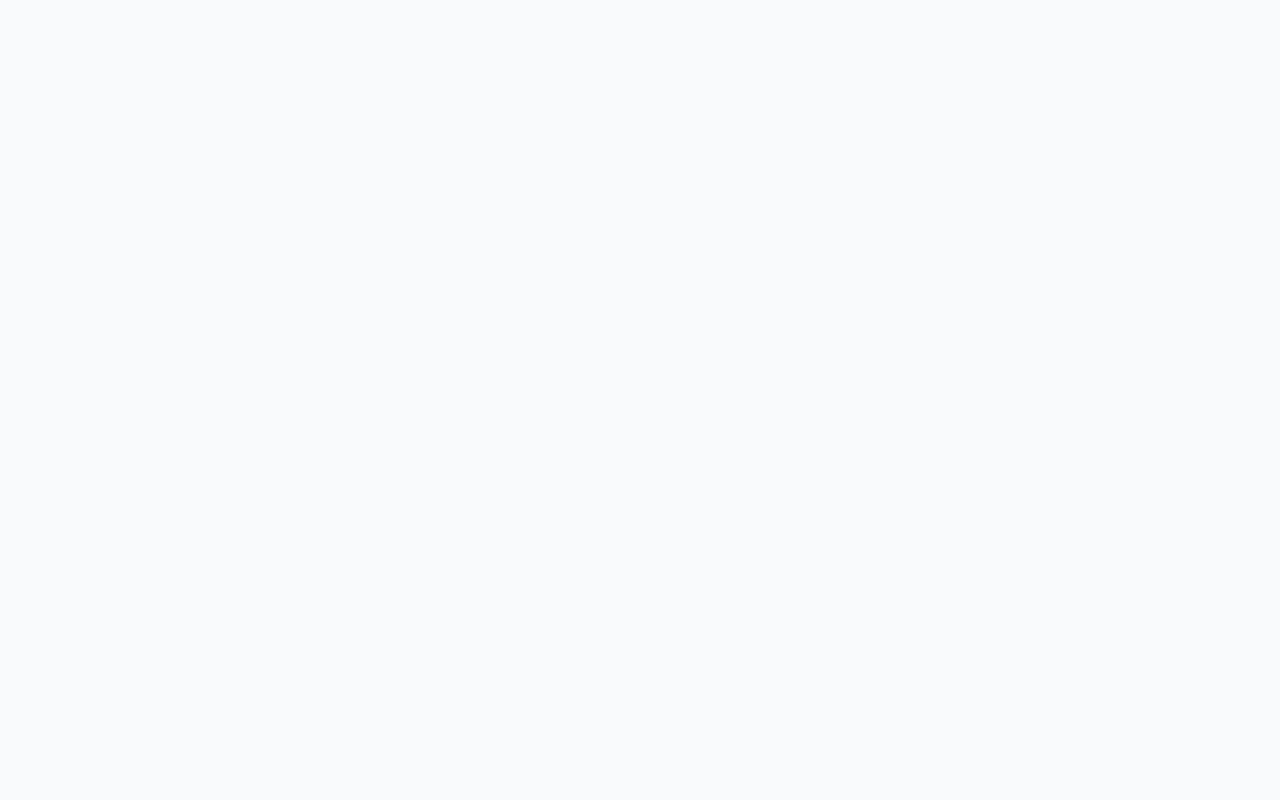
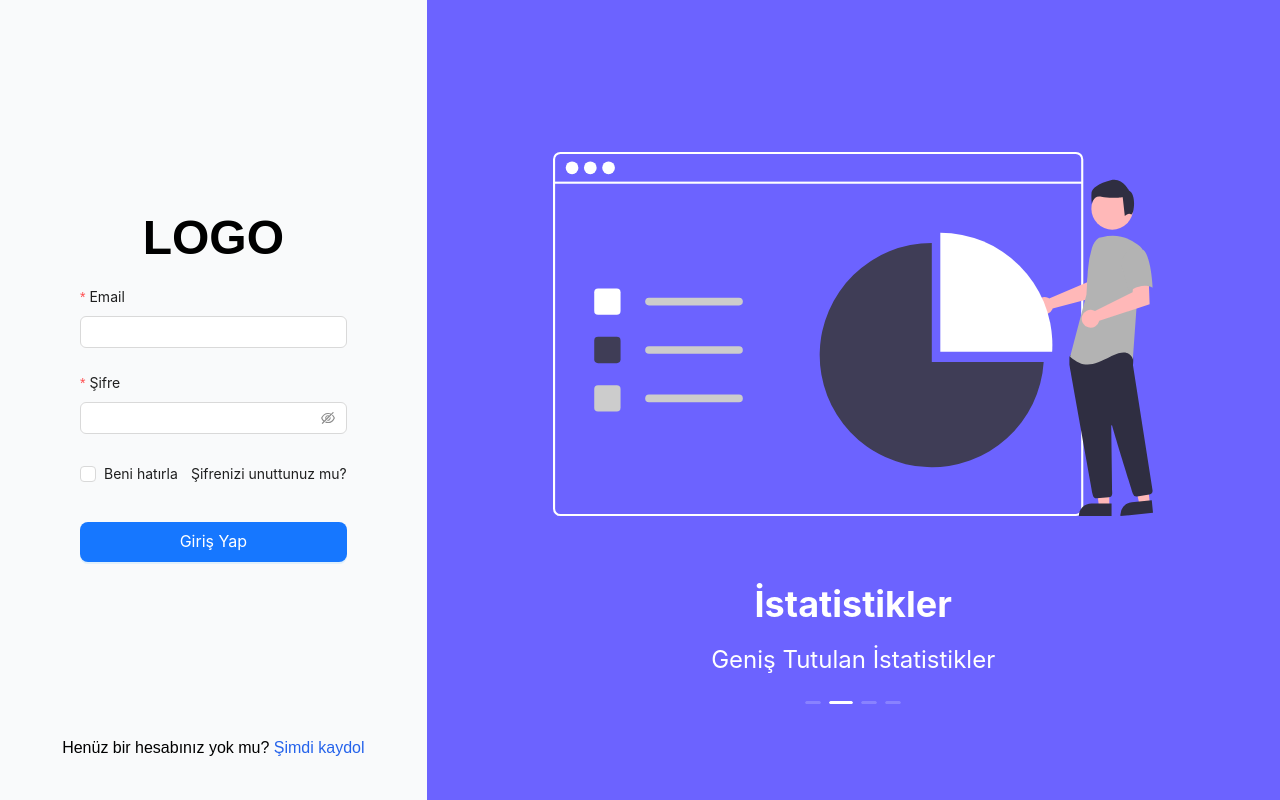
Before and after one commit to hsariaslan/pos-application, a React (Create React App) app in the folder client/: page /login in a window 1280 px wide. Before the commit this address had no page. Built offline with nearby package versions, Linux system fonts and the light colour scheme; a web font is replaced by a local one.

Commit message:
Create login page

```diff
--- a/client/src/App.jsx
+++ b/client/src/App.jsx
@@ -5,6 +5,7 @@ import Invoices from "./pages/Invoices";
 import Customers from "./pages/Customers";
 import Statistics from "./pages/Statistics";
 import Register from "./pages/auth/Register";
+import Login from "./pages/auth/Login";
 
 const App = () => {
   return (
@@ -16,6 +17,7 @@ const App = () => {
         <Route path="/customers" element={<Customers />} />
         <Route path="/statistics" element={<Statistics />} />
         <Route path="/register" element={<Register />} />
+        <Route path="/login" element={<Login />} />
       </Routes>
     </BrowserRouter>
   );
--- /dev/null
+++ b/client/src/pages/auth/Login.jsx
@@ -0,0 +1,90 @@
+import {Form, Input, Checkbox, Button, Carousel} from "antd";
+import {Link} from "react-router-dom";
+import AuthCarousel from "../../components/auth/AuthCarousel";
+
+const Login = () => {
+    return (
+    <div className="h-screen">
+      <div className="flex justify-between h-full">
+        <div className="xl:px-20 px-10 flex flex-col w-full h-full justify-center relative">
+          <h1 className="text-center text-5xl font-bold mb-6">LOGO</h1>
+          <Form layout="vertical">
+            <Form.Item
+              name="email"
+              rules={[{
+                required: true,
+                message: "Email alanı boş bırakılamaz."
+              }]}
+              label="Email"
+            >
+              <Input />
+            </Form.Item>
+            <Form.Item
+              name="password"
+              rules={[{
+                required: true,
+                message: "Şifre alanı boş bırakılamaz."
+              }]}
+              label="Şifre"
+            >
+              <Input.Password />
+            </Form.Item>
+            <Form.Item
+              name="remember"
+              valuePropName="checked"
+            >
+              <div className="flex justify-between items-center">
+                <Checkbox>Beni hatırla</Checkbox>
+                <Link>Şifrenizi unuttunuz mu?</Link>
+              </div>
+            </Form.Item>
+            <Form.Item>
+              <Button
+                type="primary"
+                size="large"
+                htmlType="submit"
+                className="w-full mt-2"
+              >
+                Giriş Yap
+              </Button>
+            </Form.Item>
+          </Form>
+          <div className="flex justify-center absolute left-0 bottom-10 w-full">
+            <span>Henüz bir hesabınız yok mu?&nbsp;</span>
+            <Link to="/register" className="text-blue-600">Şimdi kaydol</Link>
+          </div>
+        </div>
+        <div className="xl:w-4/6 lg:w-3/5 md:w-1/2 md:flex hidden bg-[#6c63ff] h-full">
+          <div className="w-full h-full flex items-center">
+            <div className="w-full">
+              <Carousel className="h-full px-6" autoplay>
+                <AuthCarousel
+                  image="images/responsive.svg"
+                  title="Responsive"
+                  description="Tüm Cihaz Boyutlarıyla Uyumluluk"
+                />
+                <AuthCarousel
+                  image="images/statistics.svg"
+                  title="İstatistikler"
+                  description="Geniş Tutulan İstatistikler"
+                />
+                <AuthCarousel
+                  image="images/customer.svg"
+                  title="Müşteri Memnuniyeti"
+                  description="Deneyim Sonunda Üründen Memnun Müşteriler"
+                />
+                <AuthCarousel
+                  image="images/admin.svg"
+                  title="Yönetici Paneli"
+                  description="Tek Yerden Yönetim"
+                />
+              </Carousel>
+            </div>
+          </div>
+        </div>
+      </div>
+    </div>
+  );
+};
+
+export default Login;
```
